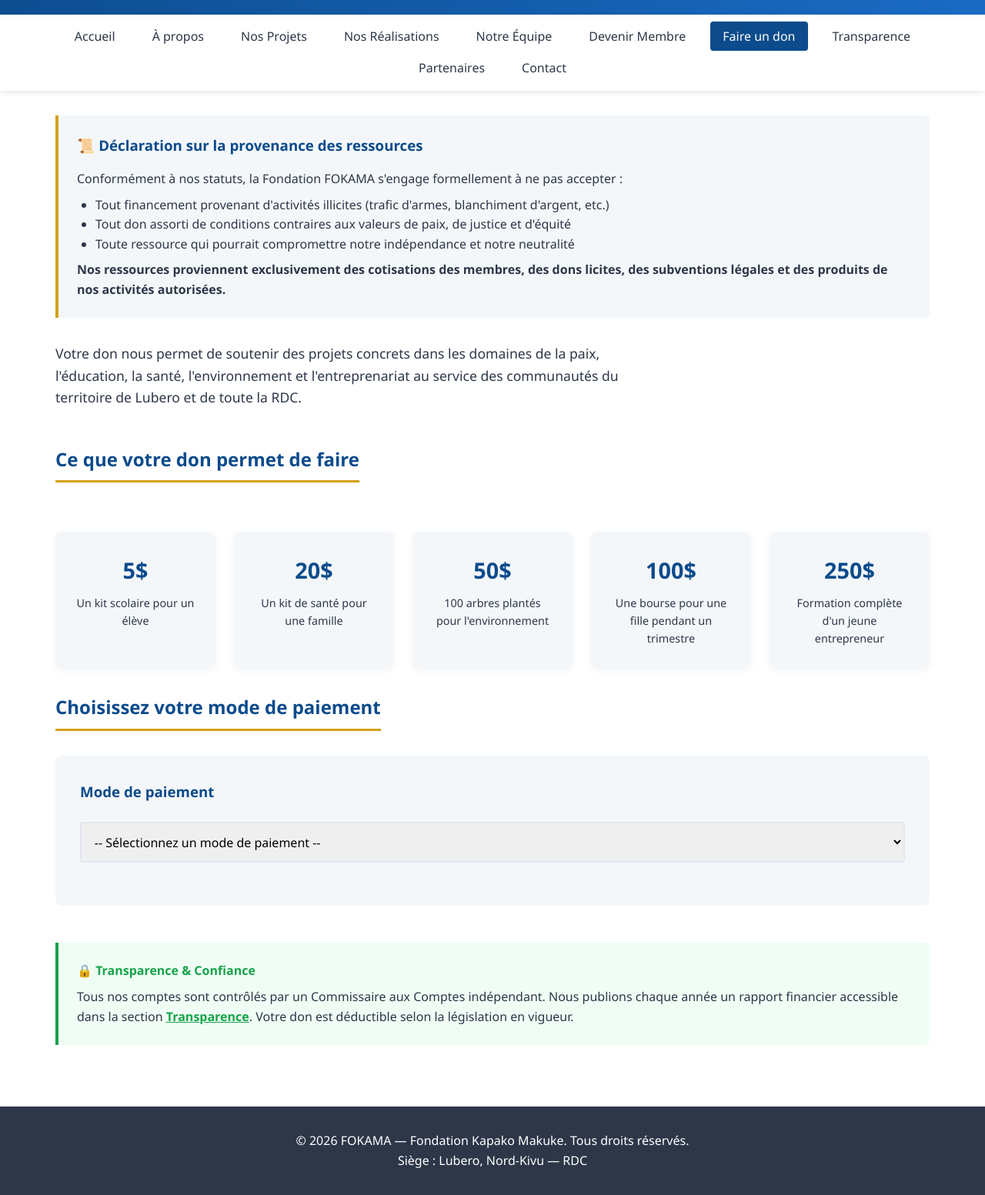
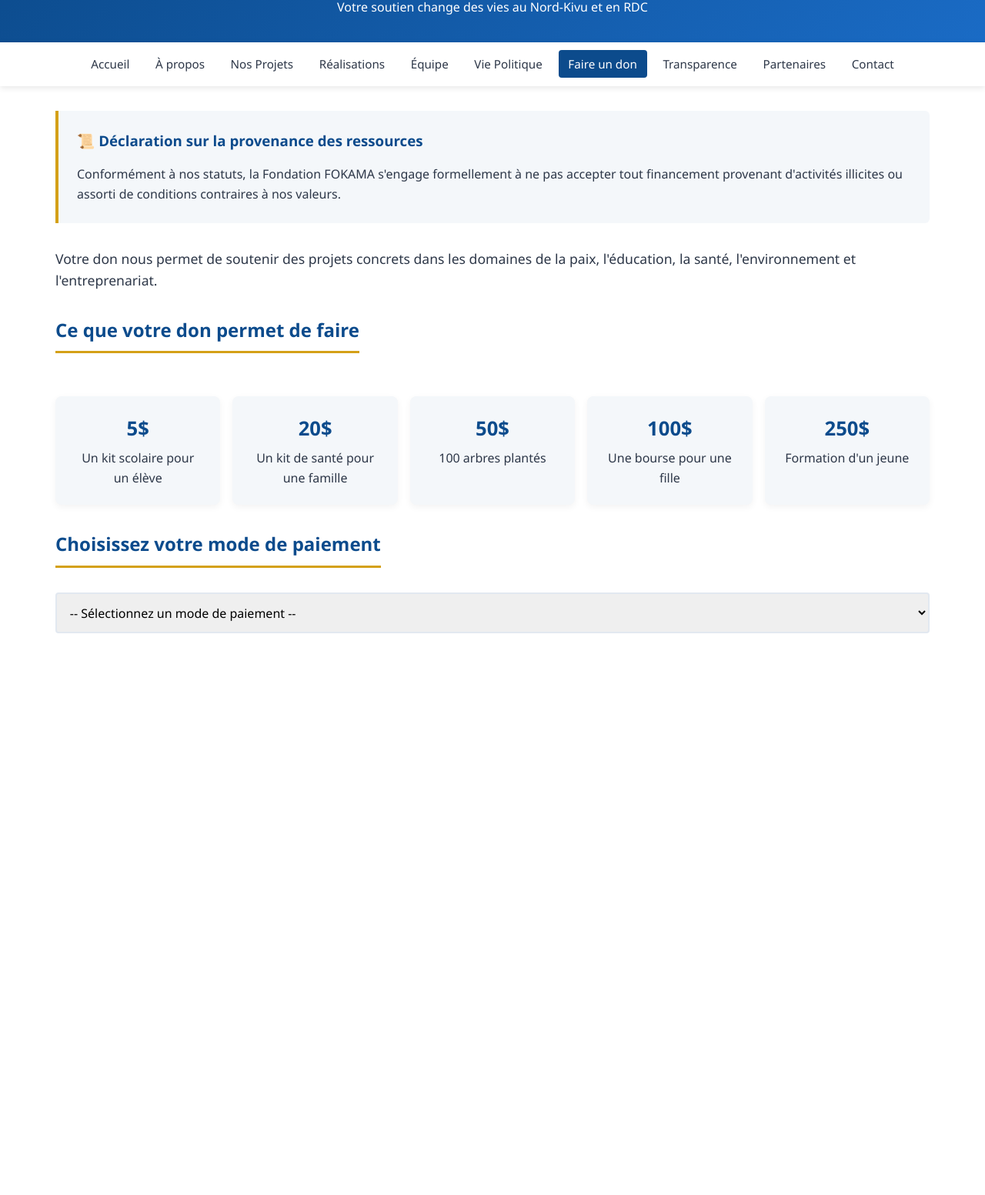
Before and after one commit to omarionup/ho.paluku, a plain HTML site: page faire-un-don.html in a window 1280 px wide. Shown: the part 122-1675 px from the top of the page at 77% size. After the commit the page ends 1001 px from the top, so only its background shows below. Drawn offline with Linux system fonts and the light colour scheme.

Commit message:
faire-un-don.html

```diff
--- a/faire-un-don.html
+++ b/faire-un-don.html
@@ -8,35 +8,37 @@
         *{margin:0;padding:0;box-sizing:border-box;font-family:'Segoe UI',Tahoma,Geneva,Verdana,sans-serif;}
         :root{--bleu:#0c4b8c;--or:#d4a017;--claire:#f4f7fa;--sombre:#2d3748;}
         body{line-height:1.6;color:var(--sombre);background:#fff;}
-        header{background:linear-gradient(135deg,var(--bleu) 0%,#1a6bc5 100%);color:white;padding:2rem 0;text-align:center;}
-        nav{background:white;box-shadow:0 2px 8px rgba(0,0,0,0.1);position:sticky;top:0;z-index:99;}
-        nav ul{list-style:none;display:flex;flex-wrap:wrap;justify-content:center;gap:1rem;padding:1rem;}
-        nav a{text-decoration:none;color:var(--sombre);font-weight:500;padding:0.5rem 1rem;border-radius:4px;transition:0.3s;}
+        header{background:linear-gradient(135deg,var(--bleu) 0%,#1a6bc5 100%);color:white;padding:2rem 0;text-align:center;margin-top:36px;}
+        nav{background:white;box-shadow:0 2px 8px rgba(0,0,0,0.1);position:sticky;top:36px;z-index:99;}
+        nav ul{list-style:none;display:flex;flex-wrap:wrap;justify-content:center;gap:0.5rem;padding:1rem;}
+        nav a{text-decoration:none;color:var(--sombre);font-weight:500;padding:0.5rem 0.8rem;border-radius:4px;transition:0.3s;font-size:0.95rem;}
         nav a:hover,nav a.active{background:var(--bleu);color:white;}
         .container{max-width:1200px;margin:0 auto;padding:2rem;}
-        h2{color:var(--bleu);margin-bottom:2rem;border-bottom:3px solid var(--or);padding-bottom:0.5rem;display:inline-block;}
-        .intro{font-size:1.1rem;max-width:800px;margin-bottom:3rem;}
+        h2{color:var(--bleu);margin-bottom:1.5rem;border-bottom:3px solid var(--or);padding-bottom:0.5rem;display:inline-block;}
         .declaration{background:var(--claire);border-left:4px solid var(--or);padding:1.5rem;border-radius:0 6px 6px 0;margin-bottom:2rem;}
         .declaration h3{color:var(--bleu);margin-bottom:1rem;}
-        .montants{display:grid;grid-template-columns:repeat(auto-fit,minmax(200px,1fr));gap:1.5rem;margin:2rem 0;}
-        .montant-card{background:var(--claire);border-radius:8px;padding:1.5rem;text-align:center;box-shadow:0 3px 10px rgba(0,0,0,0.05);transition:0.3s;cursor:pointer;border:3px solid transparent;}
-        .montant-card:hover{border-color:var(--or);transform:translateY(-5px);}
-        .montant{font-size:1.8rem;font-weight:bold;color:var(--bleu);margin-bottom:0.5rem;}
-        .impact{font-size:0.9rem;color:var(--sombre);}
-        .methode{background:var(--claire);border-radius:8px;padding:2rem;margin-bottom:1.5rem;}
-        .methode h3{color:var(--bleu);margin-bottom:1rem;display:flex;align-items:center;gap:0.5rem;}
-        .metode-icon{font-size:1.5rem;}
-        select, .info-box{width:100%;padding:0.8rem;margin:0.5rem 0 1.5rem;border:2px solid #e2e8f0;border-radius:4px;font-size:1rem;}
-        .info-box{background:white;}
-        .cache{display:none;}
-        .visible{display:block;animation:fade 0.3s ease;}
+        .montants{display:grid;grid-template-columns:repeat(auto-fit,minmax(180px,1fr));gap:1rem;margin:2rem 0;}
+        .montant-card{background:var(--claire);border-radius:8px;padding:1.2rem;text-align:center;box-shadow:0 3px 10px rgba(0,0,0,0.05);transition:0.3s;border:3px solid transparent;}
+        .montant-card:hover{border-color:var(--or);transform:translateY(-3px);}
+        .montant{font-size:1.6rem;font-weight:bold;color:var(--bleu);margin-bottom:0.3rem;}
+        select{width:100%;padding:0.8rem;margin:0.5rem 0 1.5rem;border:2px solid #e2e8f0;border-radius:4px;font-size:1rem;}
+        .info-box{background:var(--claire);padding:1.5rem;border-radius:6px;margin-bottom:1.5rem;display:none;}
+        .info-box.visible{display:block;animation:fade 0.3s ease;}
         @keyframes fade{from{opacity:0;}to{opacity:1;}}
-        .garantie{background:#f0fdf4;border-left:4px solid #16a34a;padding:1.5rem;border-radius:0 6px 6px 0;margin-top:3rem;}
+        .info-box h4{color:var(--bleu);margin-bottom:0.8rem;}
+        .garantie{background:#f0fdf4;border-left:4px solid #16a34a;padding:1.5rem;border-radius:0 6px 6px 0;margin-top:2rem;}
         .garantie h4{color:#16a34a;margin-bottom:0.5rem;}
         footer{background:var(--sombre);color:white;text-align:center;padding:2rem;margin-top:3rem;}
     </style>
 </head>
 <body>
+    <!-- Barre d'alertes -->
+    <div style="position:fixed;top:0;left:0;right:0;background:var(--bleu);color:white;padding:0.4rem 1rem;z-index:100;display:flex;align-items:center;gap:1rem;overflow:hidden;">
+        <span style="font-weight:bold;white-space:nowrap;display:flex;align-items:center;gap:0.5rem;flex-shrink:0;"><span style="width:10px;height:10px;border-radius:50%;background:#4ade80;animation:clignotant 1s infinite;display:inline-block;"></span> ALERTES</span>
+        <span style="white-space:nowrap;animation:defile 20s linear infinite;">Faites un don à FOKAMA — Soutenez nos projets au Lubero !</span>
+    </div>
+    <style>@keyframes clignotant{0%{opacity:1;}50%{opacity:0.3;}100%{opacity:1;}}@keyframes defile{0%{transform:translateX(100%);}100%{transform:translateX(-100%);}}</style>
+
     <header>
         <h1>Faire un Don à FOKAMA</h1>
         <p>Votre soutien change des vies au Nord-Kivu et en RDC</p>
@@ -47,9 +49,9 @@
             <li><a href="index.html">Accueil</a></li>
             <li><a href="a-propos.html">À propos</a></li>
             <li><a href="nos-projets.html">Nos Projets</a></li>
-            <li><a href="realisations.html">Nos Réalisations</a></li>
-            <li><a href="equipe.html">Notre Équipe</a></li>
-            <li><a href="devenir-membre.html">Devenir Membre</a></li>
+            <li><a href="realisations.html">Réalisations</a></li>
+            <li><a href="equipe.html">Équipe</a></li>
+            <li><a href="vie-politique.html">Vie Politique</a></li>
             <li><a href="faire-un-don.html" class="active">Faire un don</a></li>
             <li><a href="transparence.html">Transparence</a></li>
             <li><a href="partenaires.html">Partenaires</a></li>
@@ -60,113 +62,68 @@
     <div class="container">
         <div class="declaration">
             <h3>📜 Déclaration sur la provenance des ressources</h3>
-            <p>Conformément à nos statuts, la Fondation FOKAMA s'engage formellement à ne pas accepter :</p>
-            <ul style="padding-left:1.5rem;margin-top:0.5rem;">
-                <li>Tout financement provenant d'activités illicites (trafic d'armes, blanchiment d'argent, etc.)</li>
-                <li>Tout don assorti de conditions contraires aux valeurs de paix, de justice et d'équité</li>
-                <li>Toute ressource qui pourrait compromettre notre indépendance et notre neutralité</li>
-            </ul>
-            <p style="margin-top:0.5rem;"><strong>Nos ressources proviennent exclusivement des cotisations des membres, des dons licites, des subventions légales et des produits de nos activités autorisées.</strong></p>
+            <p>Conformément à nos statuts, la Fondation FOKAMA s'engage formellement à ne pas accepter tout financement provenant d'activités illicites ou assorti de conditions contraires à nos valeurs.</p>
         </div>
 
-        <p class="intro">Votre don nous permet de soutenir des projets concrets dans les domaines de la paix, l'éducation, la santé, l'environnement et l'entreprenariat au service des communautés du territoire de Lubero et de toute la RDC.</p>
+        <p style="font-size:1.1rem;margin-bottom:2rem;">Votre don nous permet de soutenir des projets concrets dans les domaines de la paix, l'éducation, la santé, l'environnement et l'entreprenariat.</p>
 
         <h2>Ce que votre don permet de faire</h2>
         <div class="montants">
             <div class="montant-card">
                 <div class="montant">5$</div>
-                <div class="impact">Un kit scolaire pour un élève</div>
+                <div>Un kit scolaire pour un élève</div>
             </div>
             <div class="montant-card">
                 <div class="montant">20$</div>
-                <div class="impact">Un kit de santé pour une famille</div>
+                <div>Un kit de santé pour une famille</div>
             </div>
             <div class="montant-card">
                 <div class="montant">50$</div>
-                <div class="impact">100 arbres plantés pour l'environnement</div>
+                <div>100 arbres plantés</div>
             </div>
             <div class="montant-card">
                 <div class="montant">100$</div>
-                <div class="impact">Une bourse pour une fille pendant un trimestre</div>
+                <div>Une bourse pour une fille</div>
             </div>
             <div class="montant-card">
                 <div class="montant">250$</div>
-                <div class="impact">Formation complète d'un jeune entrepreneur</div>
+                <div>Formation d'un jeune</div>
             </div>
         </div>
 
         <h2>Choisissez votre mode de paiement</h2>
-
-        <div class="methode">
-            <h3>Mode de paiement</h3>
         <select id="modePaiement" onchange="changerMode()">
-                <<option value="">-- Sélectionnez un mode de paiement --</option>
+            <option value="">-- Sélectionnez un mode de paiement --</option>
             <option value="airtel">Airtel Money</option>
             <option value="mtn">MTN Mobile Money</option>
             <option value="versement">Virement Bancaire</option>
             <option value="especes">En Espèces au Siège</option>
         </select>
 
-            <div id="airtel-info" class="info-box cache">
+        <div id="airtel-info" class="info-box">
             <h4>📱 Airtel Money</h4>
             <p><strong>Numéro :</strong> +243 82 XX XX XX XX</p>
             <p><strong>Nom du compte :</strong> FOKAMA — Fondation Kapako Makuke</p>
-                <p style="font-size:0.9rem;color:#718096;margin-top:0.5rem;">Après envoi, merci de nous envoyer la référence du paiement par WhatsApp ou email.</p>
+            <p style="font-size:0.9rem;color:#718096;margin-top:0.5rem;">Après envoi, merci de nous envoyer la référence du paiement.</p>
         </div>
 
-            <div id="mtn-info" class="info-box cache">
+        <div id="mtn-info" class="info-box">
             <h4>📱 MTN Mobile Money</h4>
             <p><strong>Numéro :</strong> +243 81 XX XX XX XX</p>
             <p><strong>Nom du compte :</strong> FOKAMA — Fondation Kapako Makuke</p>
-                <p style="font-size:0.9rem;color:#718096;margin-top:0.5rem;">Après envoi, merci de nous envoyer la référence du paiement par WhatsApp ou email.</p>
+            <p style="font-size:0.9rem;color:#718096;margin-top:0.5rem;">Après envoi, merci de nous envoyer la référence du paiement.</p>
         </div>
 
-            <div id="versement-info" class="info-box cache">
+        <div id="versement-info" class="info-box">
             <h4>🏦 Coordonnées Bancaires</h4>
             <p><strong>Nom du compte :</strong> FONDATION KAPAKO MAKUKE — FOKAMA</p>
             <p><strong>Banque :</strong> [Nom de votre banque]</p>
             <p><strong>Numéro de compte :</strong> XXX XXXXXXXXXX XX</p>
             <p><strong>Code SWIFT :</strong> XXXXXXXX</p>
-                <p><strong>Référence à indiquer :</strong> Don — [Votre nom]</p>
+            <p><strong>Référence :</strong> Don — [Votre nom]</p>
         </div>
 
-            <div id="especes-info" class="info-box cache">
+        <div id="especes-info" class="info-box">
             <h4>🏢 Au Siège de la Fondation</h4>
             <p><strong>Adresse :</strong> Territoire de Lubero, Chef-lieu, Nord-Kivu — RDC</p>
-                <p><strong>Horaires :</strong> Lundi à Vendredi, de 8h00 à 16h00</p>
-                <p style="font-size:0.9rem;color:#718096;margin-top:0.5rem;">Un reçu officiel vous sera systématiquement délivré pour tout don reçu en espèces.</p>
-            </div>
-        </div>
-
-        <div class="garantie">
-            <h4>🔒 Transparence & Confiance</h4>
-            <p>Tous nos comptes sont contrôlés par un Commissaire aux Comptes indépendant. Nous publions chaque année un rapport financier accessible dans la section <a href="transparence.html" style="color:#16a34a;font-weight:bold;">Transparence</a>. Votre don est déductible selon la législation en vigueur.</p>
-        </div>
-    </div>
-
-    <footer>
-        <p>&copy; 2026 FOKAMA — Fondation Kapako Makuke. Tous droits réservés.</p>
-        <p>Siège : Lubero, Nord-Kivu — RDC</p>
-    </footer>
-
-    <script>
-        function changerMode() {
-            const select = document.getElementById('modePaiement');
-            const value = select.value;
-
-            // Cacher toutes les infos
-            document.querySelectorAll('.info-box').forEach(box => {
-                box.classList.remove('visible');
-                box.classList.add('cache');
-            });
-
-            // Afficher la sélectionnée
-            if (value) {
-                const selected = document.getElementById(value + '-info');
-                selected.classList.remove('cache');
-                selected.classList.add('visible');
-            }
-        }
-    </script>
-</body>
-</html>
+            <p><strong>Horaires :</strong> Lundi à Vend
```
Lines whose indentation alone changed are shown as unchanged.
